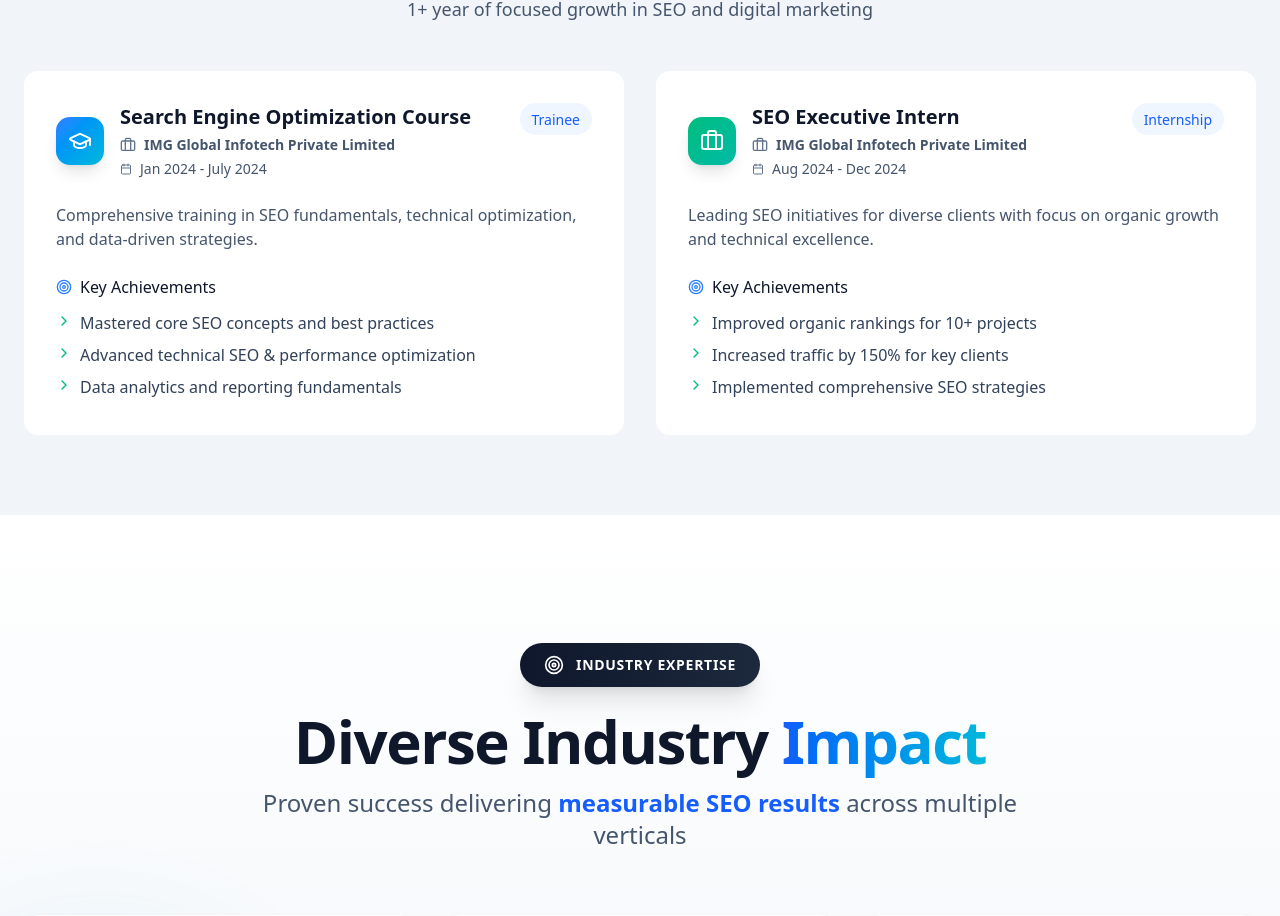
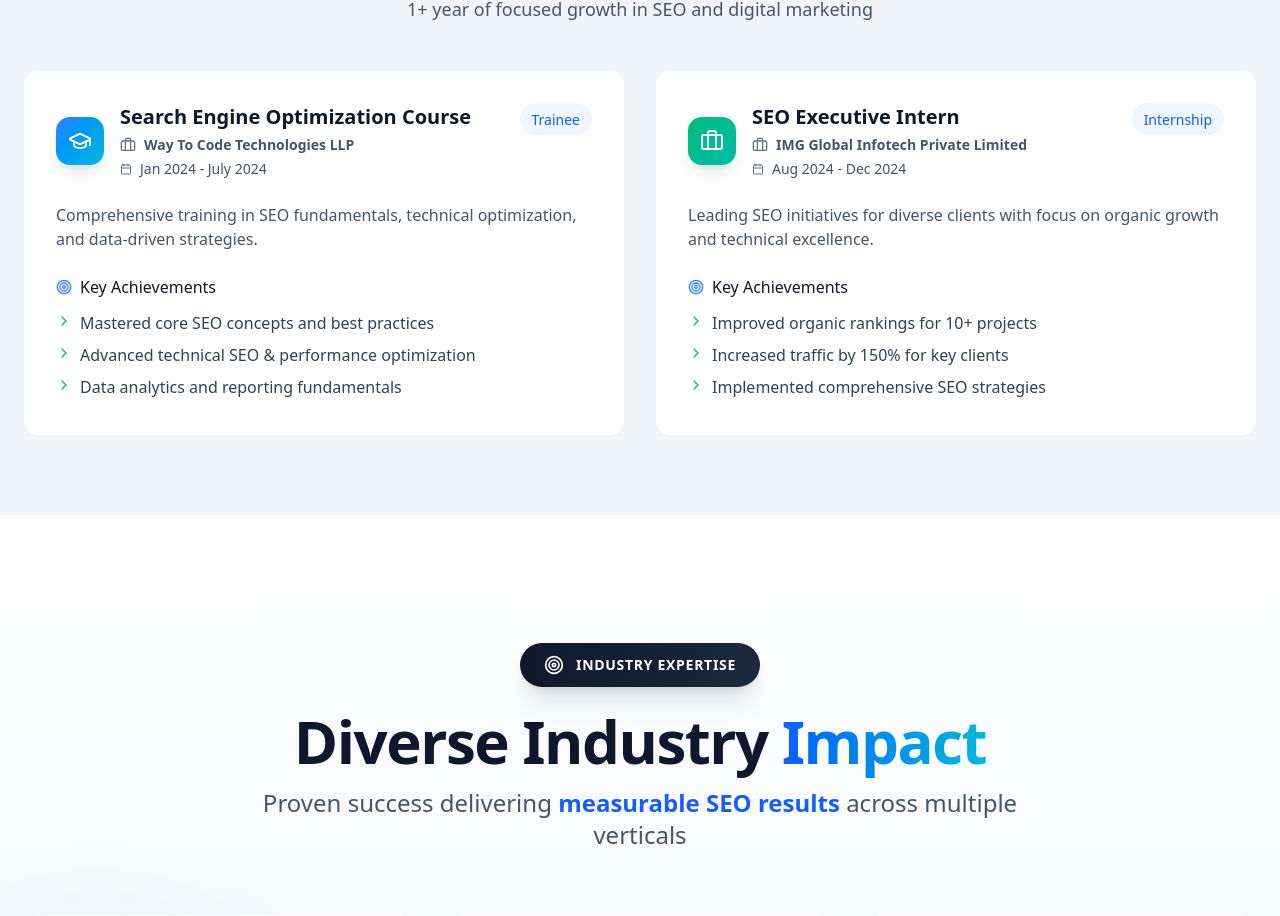
Before and after one commit to lokeshsixberries/om-portfolio, a Next.js app: page / in a window 1280 px wide. Shown: the part 5551-6467 px from the top of the page. Built offline with nearby package versions, Linux system fonts and the light colour scheme.

Commit message:
company typo error fixed

```diff
--- a/components/experience-section.tsx
+++ b/components/experience-section.tsx
@@ -18,7 +18,7 @@ const experiences = [
     icon: GraduationCap,
     title: "Search Engine Optimization Course",
     duration: "Trainee",
-    place: "IMG Global Infotech Private Limited ",
+    place: "Way To Code Technologies LLP",
     period: "Jan 2024 - July 2024",
     description:
       "Comprehensive training in SEO fundamentals, technical optimization, and data-driven strategies.",
```
